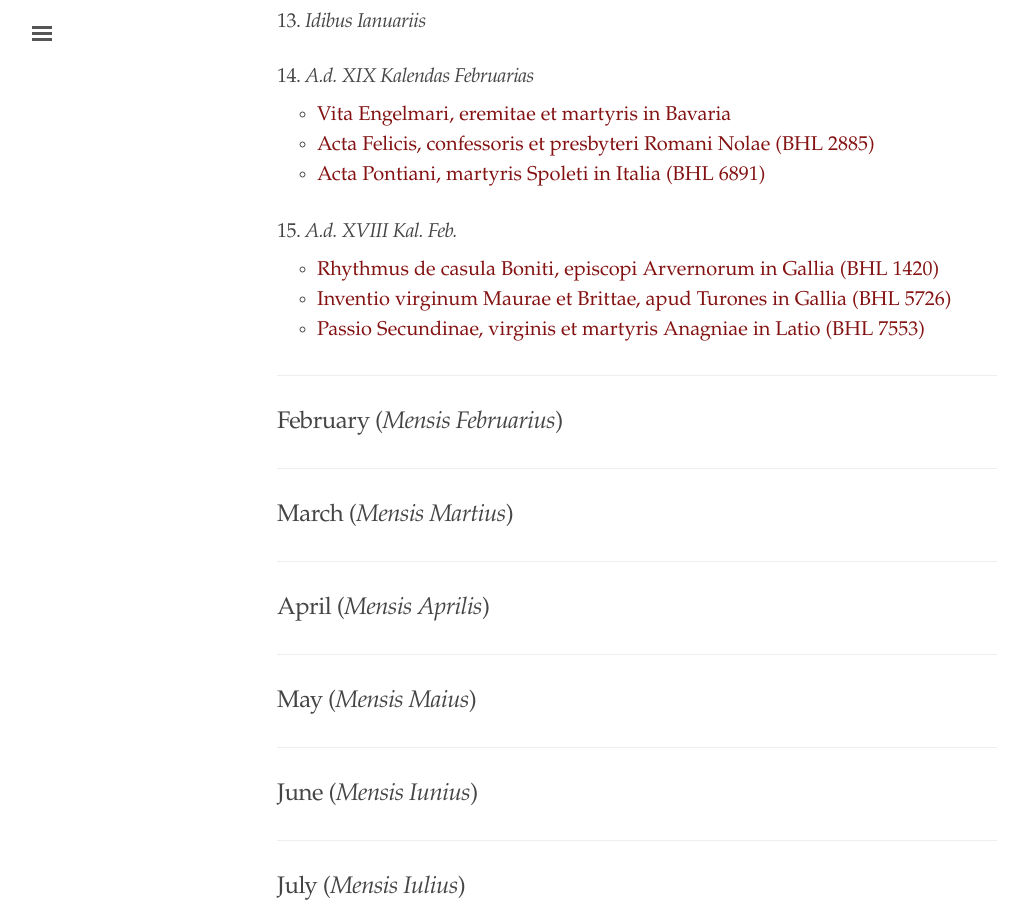
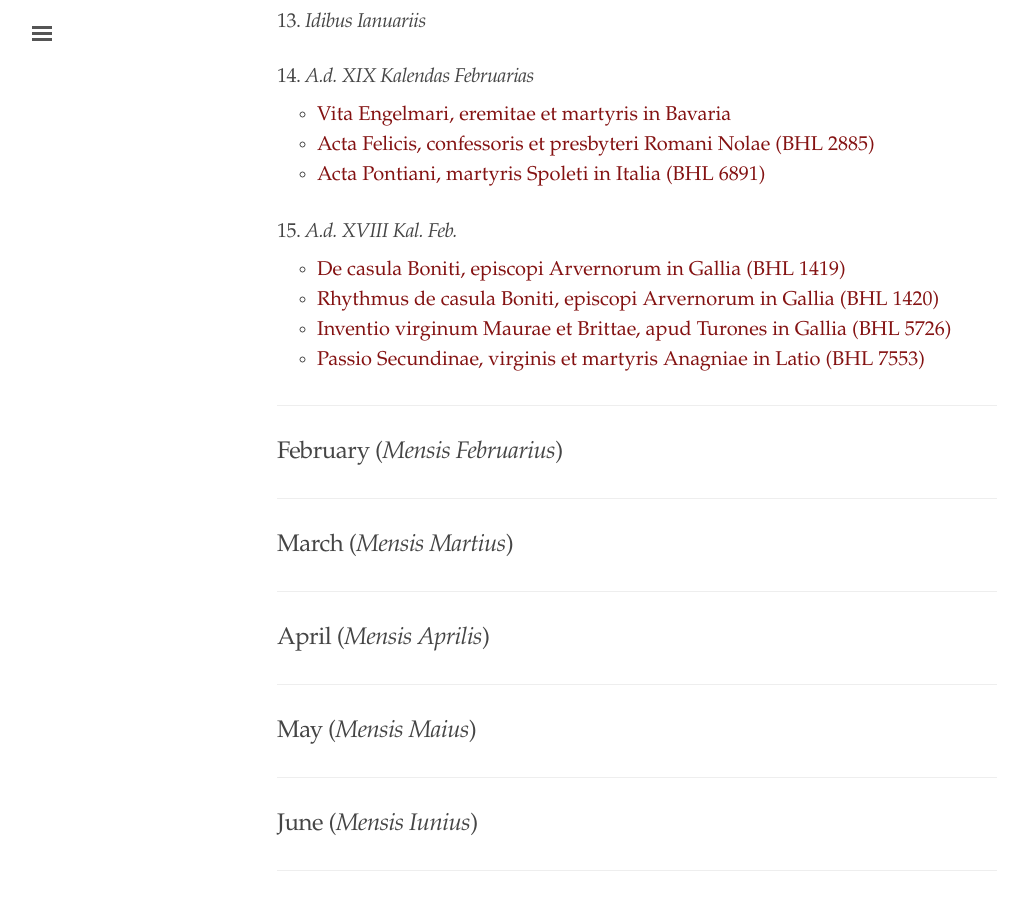
Before and after one commit to cjkoepke1/latin-hagiography, a Jekyll site: the page built from index.md, in a window 1280 px wide and 900 px high, scrolled down 1850 px. Shown: the whole window, without its empty margins (3-1031 px from the left). Built offline with Jekyll 4.4.1, drawn with Linux system fonts in a browser that asks for light colours.

Commit message:
Added De casula Boniti

```diff
--- a/index.md
+++ b/index.md
@@ -73,6 +73,7 @@ title: "Latin Hagiography"
 
 ### 15. *A.d. XVIII Kal. Feb.*
 
+- [De casula Boniti, episcopi Arvernorum in Gallia (BHL 1419)](https://cjkoepke1.github.io/latin-hagiography/texts/de-casula-boniti/)
 - [Rhythmus de casula Boniti, episcopi Arvernorum in Gallia (BHL 1420)](https://cjkoepke1.github.io/latin-hagiography/texts/rhythmus-casula-boniti/)
 - [Inventio virginum Maurae et Brittae, apud Turones in Gallia (BHL 5726)](https://cjkoepke1.github.io/latin-hagiography/texts/inventio-maurae-brittae/)
 - [Passio Secundinae, virginis et martyris Anagniae in Latio (BHL 7553)](https://cjkoepke1.github.io/latin-hagiography/texts/passio-secundinae/)
```
